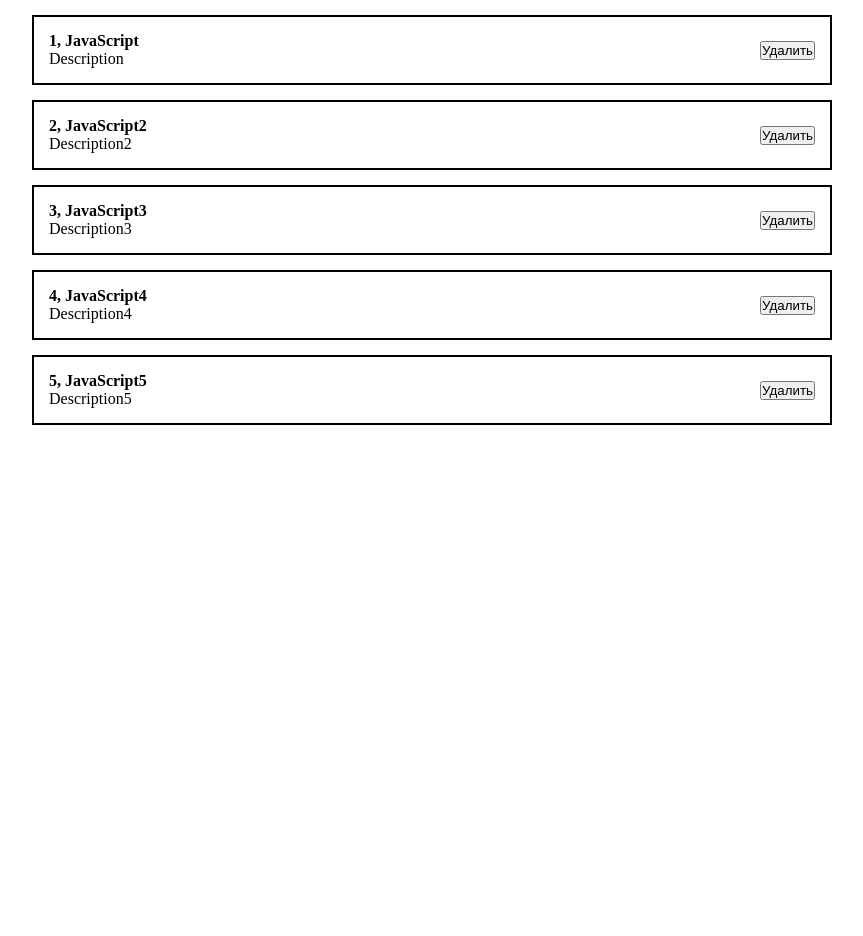
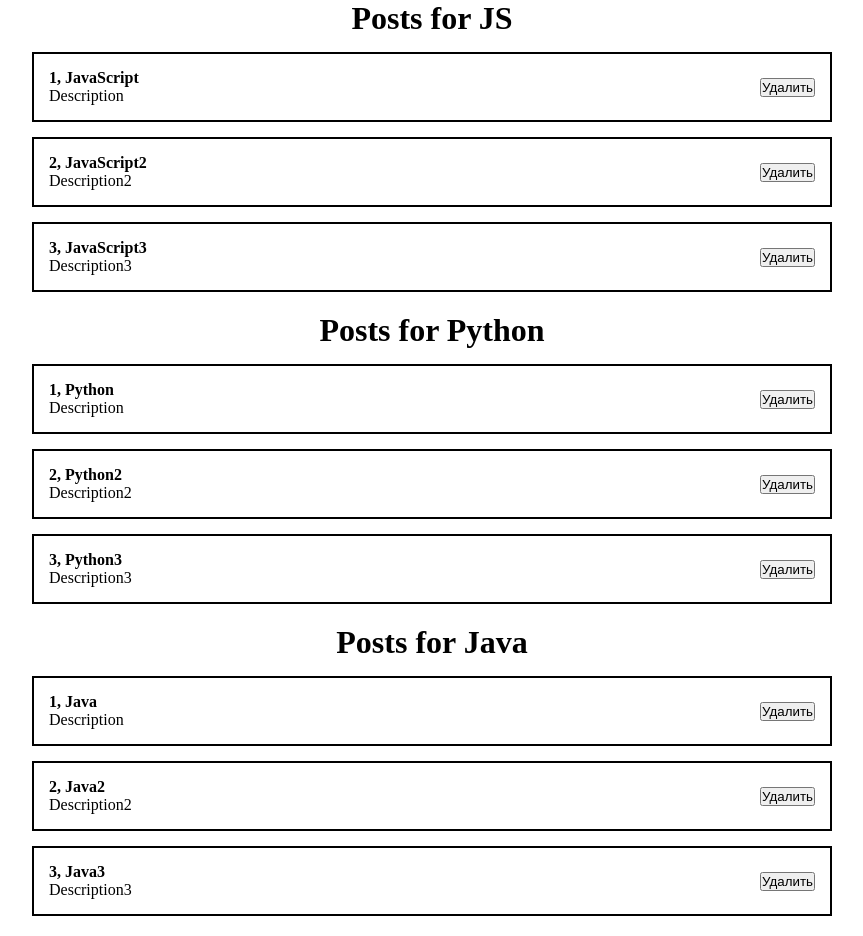
Before and after one commit to EugeneVakarchuk/ulbi_tv_course, a React (Create React App) app: page / in a window 1280 px wide. Shown: the whole page, without its empty margins (208-1071 px from the left). Before the commit the page ends 800 px from the top, so only its background shows below. Built offline with nearby package versions, Linux system fonts and the light colour scheme.

Commit message:
massive of object to massive Reacts elements

```diff
--- a/src/App.js
+++ b/src/App.js
@@ -1,17 +1,32 @@
-import React from 'react'
+import React, { useState } from 'react'
 import Counter from './comp/Counter';
-import PostItem from './comp/PostItem';
+import PostList from './comp/PostList';
 import './styles/App.css';
 
 function App() {
+  const [posts, setPosts] = useState([
+    { id: 1, title: 'JavaScript', body: 'Description' },
+    { id: 2, title: 'JavaScript2', body: 'Description2' },
+    { id: 3, title: 'JavaScript3', body: 'Description3' },
+  ])
+
+  const [posts2, setPosts2] = useState([
+    { id: 1, title: 'Python', body: 'Description' },
+    { id: 2, title: 'Python2', body: 'Description2' },
+    { id: 3, title: 'Python3', body: 'Description3' },
+  ])
+
+  const [posts3, setPosts3] = useState([
+    { id: 1, title: 'Java', body: 'Description' },
+    { id: 2, title: 'Java2', body: 'Description2' },
+    { id: 3, title: 'Java3', body: 'Description3' },
+  ])
 
   return (
     <div className="App">
-      <PostItem post={{ id: 1, title: 'JavaScript', body: 'Description' }} />
-      <PostItem post={{ id: 2, title: 'JavaScript2', body: 'Description2' }} />
-      <PostItem post={{ id: 3, title: 'JavaScript3', body: 'Description3' }} />
-      <PostItem post={{ id: 4, title: 'JavaScript4', body: 'Description4' }} />
-      <PostItem post={{ id: 5, title: 'JavaScript5', body: 'Description5' }} />
+      <PostList posts={posts} title="Posts for JS" />
+      <PostList posts={posts2} title="Posts for Python" />
+      <PostList posts={posts3} title="Posts for Java" />
     </div>
   );
 }
--- /dev/null
+++ b/src/comp/PostList.jsx
@@ -0,0 +1,17 @@
+import React from 'react';
+import PostItem from './PostItem';
+
+const PostList = ({ posts, title }) => {
+  return (
+    <div className='post--list'>
+      <h1 style={{ textAlign: 'center' }}>
+        {title}
+      </h1>
+      {posts.map(post =>
+        <PostItem post={post} key={post.id} />
+      )}
+    </div>
+  );
+};
+
+export default PostList;
--- a/src/styles/App.css
+++ b/src/styles/App.css
@@ -21,3 +21,7 @@
   justify-content: space-between;
   align-items: center;
 }
+
+.post--list {
+  margin-bottom: 20px;
+}
```
Also changed, not shown: 1 other file (tests, documents, lock files or other folders).
